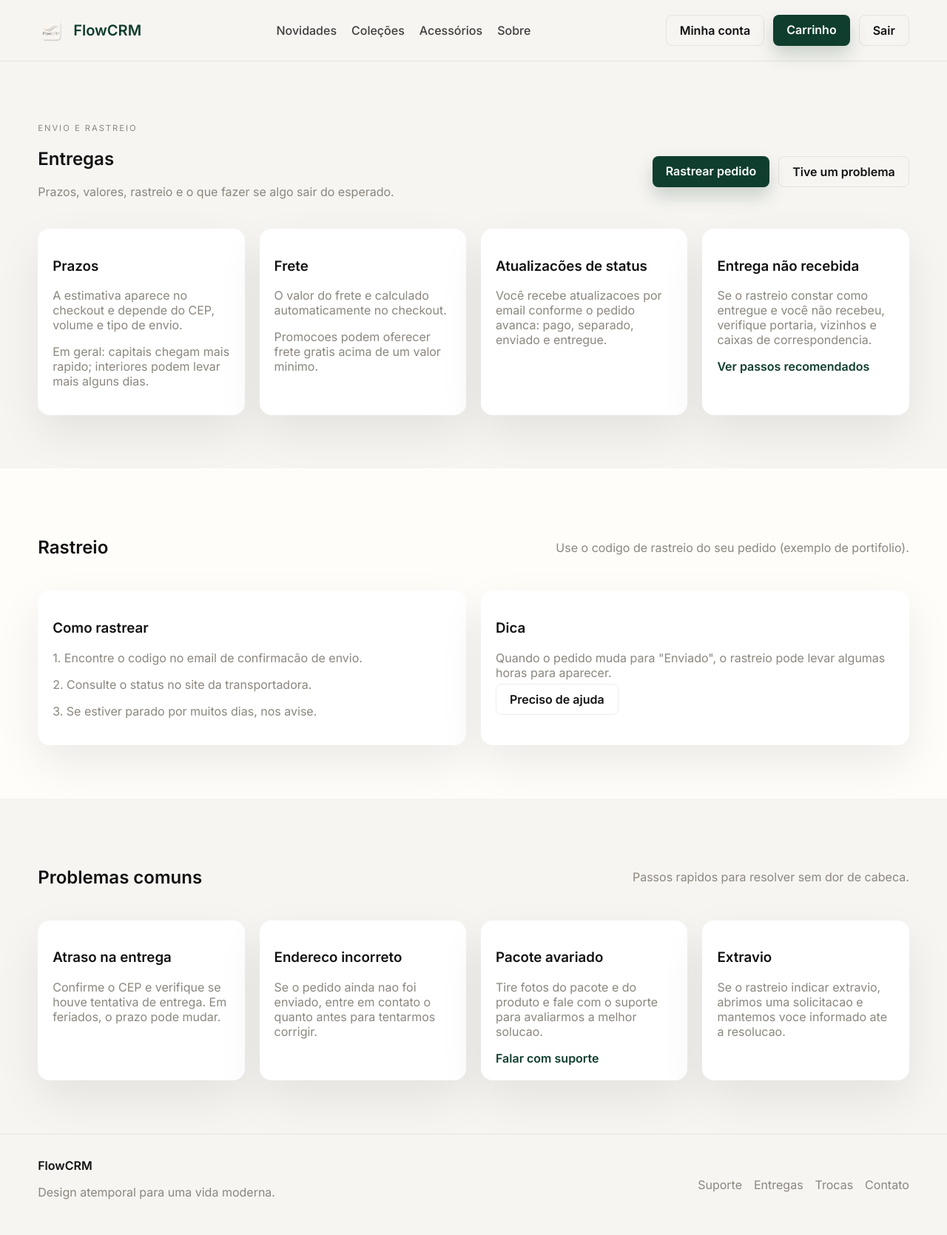
After one commit to gleydson-silv/trilha_backend_nadic, a Django app: page /app/deliveries/ in a window 1280 px wide. The commit adds this page. Shown: the whole page at 74% size. Run offline with Django 5.2, Linux system fonts and the light colour scheme; the visitor is signed in with stand-in values (Sample User, id 1).

Commit message:
Adiciona pagina de entregas

```diff
--- a/users/templates/base.html
+++ b/users/templates/base.html
@@ -52,7 +52,7 @@
           </div>
           <div class="footer__links">
             <a href="/app/support/">Suporte</a>
-            <a href="#">Entregas</a>
+            <a href="/app/deliveries/">Entregas</a>
             <a href="#">Trocas</a>
             <a href="#">Contato</a>
           </div>
--- /dev/null
+++ b/users/templates/deliveries.html
@@ -0,0 +1,98 @@
+{% extends "base.html" %}
+
+{% block title %}Entregas{% endblock %}
+
+{% block content %}
+<section class="section">
+  <div class="container">
+    <div class="section__head">
+      <div>
+        <p class="eyebrow">Envio e rastreio</p>
+        <h2>Entregas</h2>
+        <p class="muted">Prazos, valores, rastreio e o que fazer se algo sair do esperado.</p>
+      </div>
+      <div class="hero__actions">
+        <a class="btn" href="#rastreio">Rastrear pedido</a>
+        <a class="btn btn--ghost" href="#problemas">Tive um problema</a>
+      </div>
+    </div>
+
+    <div class="grid">
+      <article class="card">
+        <h3>Prazos</h3>
+        <p class="muted">A estimativa aparece no checkout e depende do CEP, volume e tipo de envio.</p>
+        <p class="muted">Em geral: capitais chegam mais rapido; interiores podem levar mais alguns dias.</p>
+      </article>
+
+      <article class="card">
+        <h3>Frete</h3>
+        <p class="muted">O valor do frete e calculado automaticamente no checkout.</p>
+        <p class="muted">Promocoes podem oferecer frete gratis acima de um valor minimo.</p>
+      </article>
+
+      <article class="card">
+        <h3>Atualizacões de status</h3>
+        <p class="muted">Você recebe atualizacoes por email conforme o pedido avanca: pago, separado, enviado e entregue.</p>
+      </article>
+
+      <article class="card">
+        <h3>Entrega não recebida</h3>
+        <p class="muted">Se o rastreio constar como entregue e você não recebeu, verifique portaria, vizinhos e caixas de correspondencia.</p>
+        <a class="link" href="#problemas">Ver passos recomendados</a>
+      </article>
+    </div>
+  </div>
+</section>
+
+<section class="section section--muted" id="rastreio">
+  <div class="container">
+    <div class="section__head">
+      <h2>Rastreio</h2>
+      <p class="muted">Use o codigo de rastreio do seu pedido (exemplo de portifolio).</p>
+    </div>
+
+    <div class="grid">
+      <div class="card">
+        <h3>Como rastrear</h3>
+        <p class="muted">1. Encontre o codigo no email de confirmacão de envio.</p>
+        <p class="muted">2. Consulte o status no site da transportadora.</p>
+        <p class="muted">3. Se estiver parado por muitos dias, nos avise.</p>
+      </div>
+      <div class="card">
+        <h3>Dica</h3>
+        <p class="muted">Quando o pedido muda para "Enviado", o rastreio pode levar algumas horas para aparecer.</p>
+        <a class="btn btn--ghost" href="/app/support/">Preciso de ajuda</a>
+      </div>
+    </div>
+  </div>
+</section>
+
+<section class="section" id="problemas">
+  <div class="container">
+    <div class="section__head">
+      <h2>Problemas comuns</h2>
+      <p class="muted">Passos rapidos para resolver sem dor de cabeca.</p>
+    </div>
+
+    <div class="grid">
+      <div class="card">
+        <h3>Atraso na entrega</h3>
+        <p class="muted">Confirme o CEP e verifique se houve tentativa de entrega. Em feriados, o prazo pode mudar.</p>
+      </div>
+      <div class="card">
+        <h3>Endereco incorreto</h3>
+        <p class="muted">Se o pedido ainda nao foi enviado, entre em contato o quanto antes para tentarmos corrigir.</p>
+      </div>
+      <div class="card">
+        <h3>Pacote avariado</h3>
+        <p class="muted">Tire fotos do pacote e do produto e fale com o suporte para avaliarmos a melhor solucao.</p>
+        <a class="link" href="/app/support/">Falar com suporte</a>
+      </div>
+      <div class="card">
+        <h3>Extravio</h3>
+        <p class="muted">Se o rastreio indicar extravio, abrimos uma solicitacao e mantemos voce informado ate a resolucao.</p>
+      </div>
+    </div>
+  </div>
+</section>
+{% endblock %}
--- a/users/urls.py
+++ b/users/urls.py
@@ -42,4 +42,5 @@ urlpatterns = [
     path('app/accessories/', frontend_views.app_accessories, name='app_accessories'),
     path('app/about/', frontend_views.app_about, name='app_about'),
     path('app/support/', frontend_views.app_support, name='app_support'),
+    path('app/deliveries/', frontend_views.app_deliveries, name='app_deliveries'),
 ]
```
